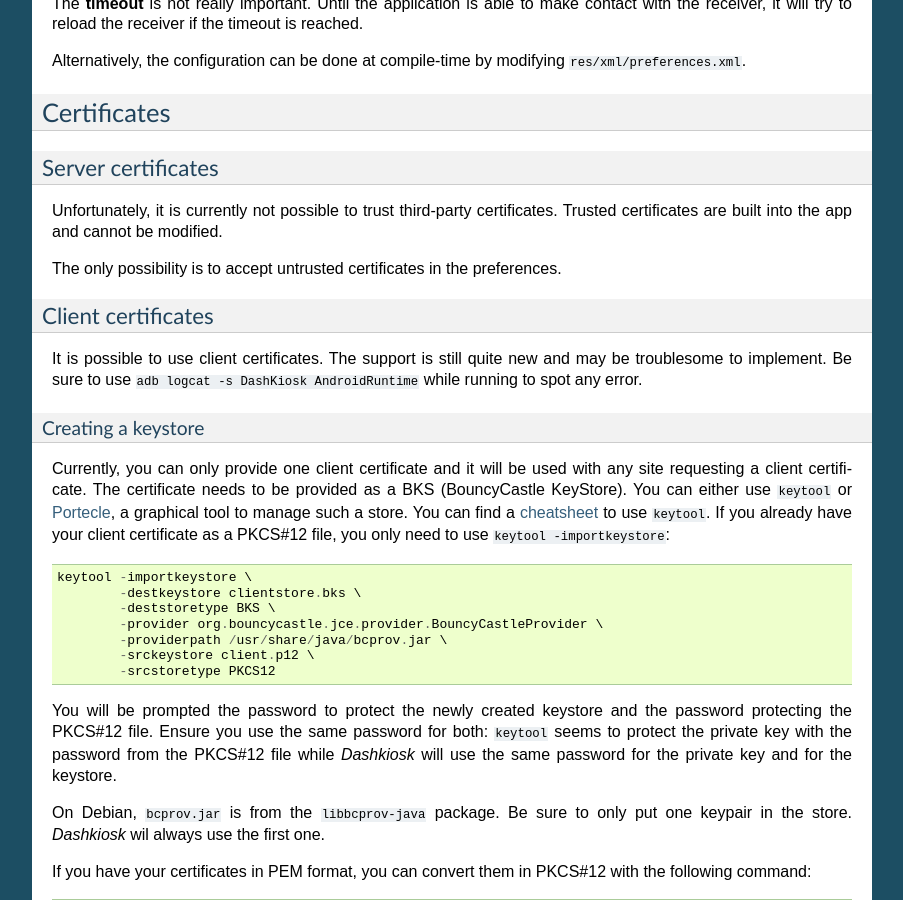
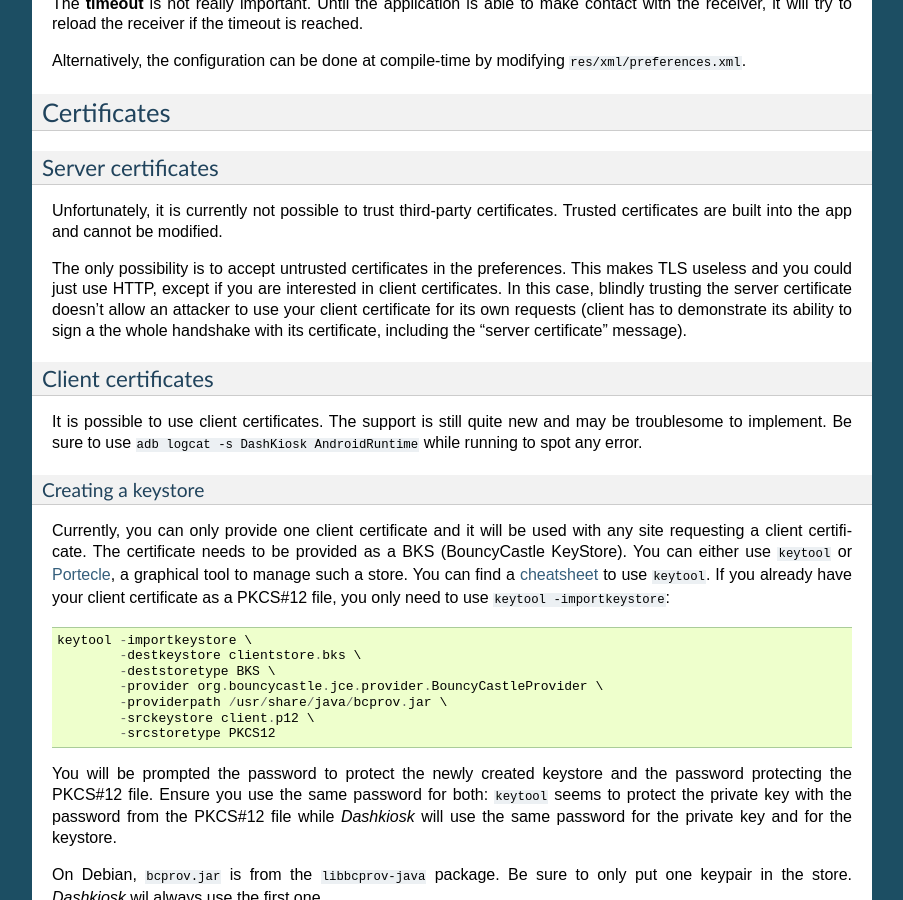
Before and after one commit to vincentbernat/dashkiosk, a Sphinx documentation site: the page built from docs/android.rst, in a window 1280 px wide and 900 px high, scrolled down 1636 px. Shown: the whole window, without its empty margins (198-1101 px from the left). Built offline with Sphinx 7.4.7, drawn with Linux system fonts in a browser that asks for light colours.

Commit message:
doc: add a word on client certificates over untrusted connections

```diff
--- a/docs/android.rst
+++ b/docs/android.rst
@@ -127,7 +127,12 @@ certificates. Trusted certificates are built into the app and cannot
 be modified.
 
 The only possibility is to accept untrusted certificates in the
-preferences.
+preferences. This makes TLS useless and you could just use HTTP,
+except if you are interested in client certificates. In this case,
+blindly trusting the server certificate doesn't allow an attacker to
+use your client certificate for its own requests (client has to
+demonstrate its ability to sign a the whole handshake with its
+certificate, including the "server certificate" message).
 
 Client certificates
 ~~~~~~~~~~~~~~~~~~~
```
